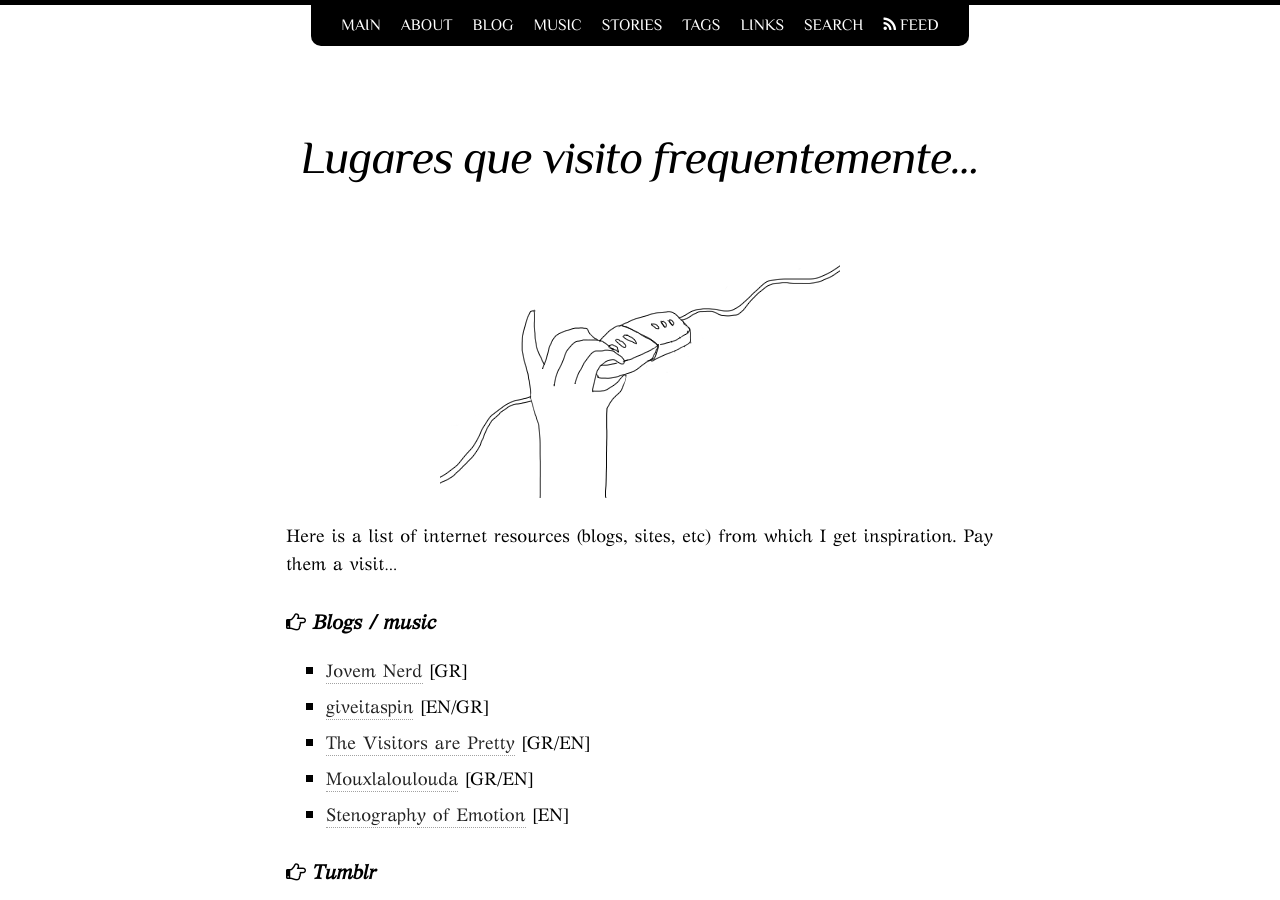
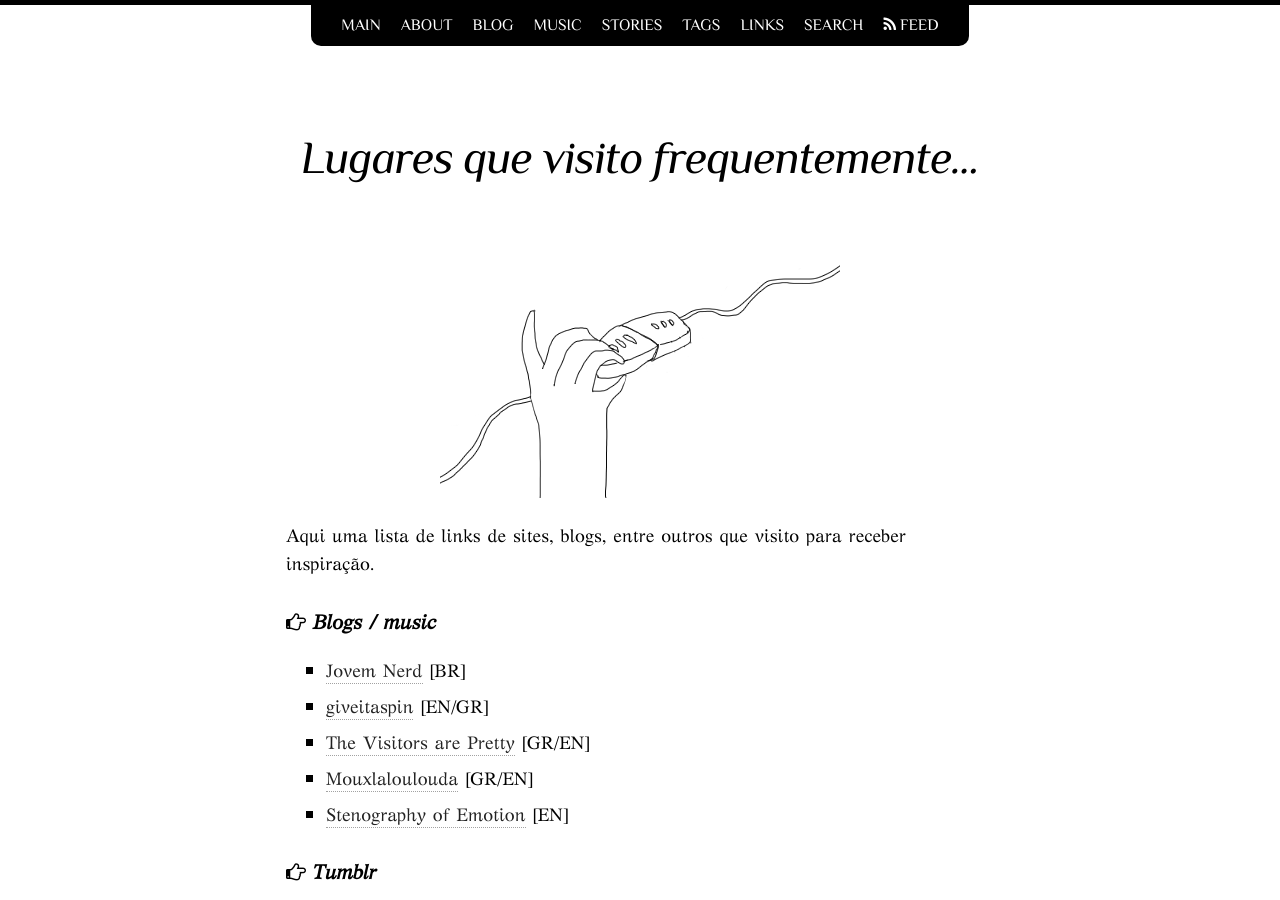
Before and after one commit to Agt-Morgu5/agt-morgu5.github.io, a Jekyll site: the page built from links/index.md, in a window 1280 px wide and 900 px high. Built offline with Jekyll 4.4.1, drawn with Linux system fonts in a browser that asks for light colours; nearby versions of some CDN libraries.

Commit message:
batlinks

```diff
--- a/links/index.md
+++ b/links/index.md
@@ -10,11 +10,11 @@ enable_chat: true
     <img src="/images/connected.gif" alt="connected-image" class="center non-selectable"/>
 </figure>
 
-Here is a list of internet resources (blogs, sites, etc) from which I get inspiration. Pay them a visit...
+Aqui uma lista de links de sites, blogs, entre outros que visito para receber inspiração.
 
 ##### <i class="fa fa-hand-o-right"></i> Blogs / music
 
-* [Jovem Nerd](https://jovemnerd.com.br/){:target="_blank"}  [GR]
+* [Jovem Nerd](https://jovemnerd.com.br/){:target="_blank"}  [BR]
 * [giveitaspin](http://www.giveitaspin.gr/){:target="_blank"}  [EN/GR]
 * [The Visitors are Pretty](http://thevisitorsarepretty.blogspot.com/){:target="_blank"}  [GR/EN]
 * [Mouxlaloulouda](http://mysteryfallsdown.blogspot.com/){:target="_blank"}  [GR/EN]
```
